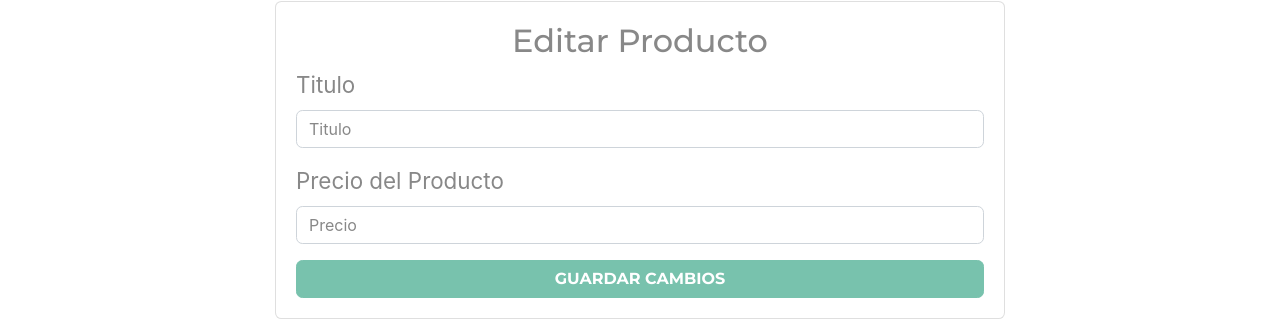
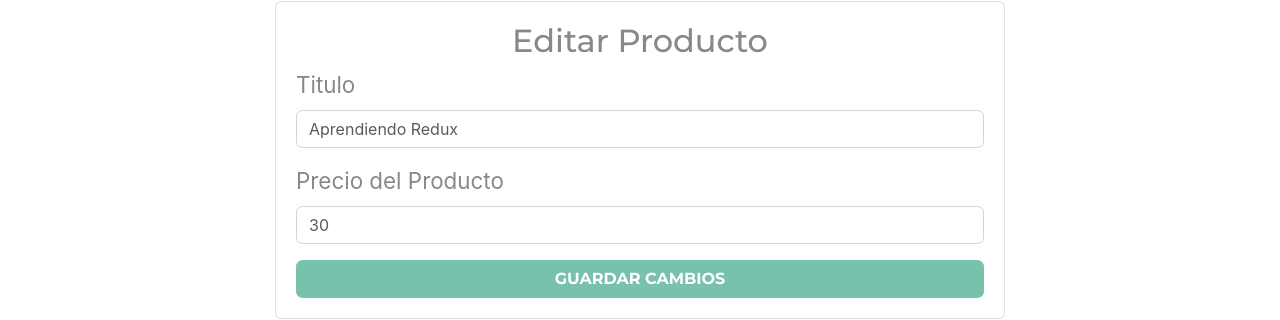
Before and after one commit to armandoltx/crudredux, a React (Create React App) app: page /productos/editar/1 in a window 1280 px wide. Shown: the part 119-439 px from the top of the page. Built offline with nearby package versions, Linux system fonts and the light colour scheme; data requests are answered from the project's data file.

Commit message:
234 Colocando el producto a editar en el formulario y agregando la accion si hay un error

```diff
--- a/src/componentes/EditarProducto.js
+++ b/src/componentes/EditarProducto.js
@@ -1,26 +1,50 @@
-import React, { useEffect } from 'react';
+import React, { useEffect, Fragment } from 'react';
 
 //REDUX
-import { useDispatch } from 'react-redux';
+import { useDispatch, useSelector } from 'react-redux';
+
+// useSelector es lo que nos permite acceder al state
 import { obtenerProductoEditarAction } from '../actions/productosActions';
 
 const EditarProducto = ({ match }) => {
 
-  // Dispatch Para Llamar a las acciones
+  //=== Dispatch Para Llamar a las acciones
   const dispatch = useDispatch();
 
-  // Obtener el Id
+  //=== Obtener el Id
   const { id } = match.params;
   // gracias a React Router Dom se agregan una serie de props
   // este match se puede ver en la consola de componentes en google chrome
   // busca el componente inspeccionalo y veras q en los props te aparece match con la id
 
-  // tenemos q usar un useEffect para llamar a la Accion, pq necesitamos que el componente cargue y este listo.
+  //=== tenemos q usar un useEffect para llamar a la Accion, pq necesitamos que el componente cargue y este listo.
   useEffect(() => {
     dispatch(obtenerProductoEditarAction(id))
   }, [dispatch, id]); // pasan a ser dependencias tanto dispatch como id para q esto ocurra cuando esto cambia
 
+  //=== Acceder al state
+  const producto = useSelector( state => state.productos.producto);
+  // para saber como acceder al producto nos vamos a la pestana de redux en el browser y miramos el state.
+  // veremos q se accede asi => "state.productos.producto"
+
+  //=== Si hay un error
+  const error = useSelector(state => state.productos.error);
+
+  // cuando carga la API, nos da un error, pq no puede acceder al producto, pq va mas lenta la llamada a la API
+  // nos da el error de q el producto no es defined
+  if(!producto) return 'Cargando...';
+
+
+
+
+
+
   return (
+    <Fragment>
+      {error
+      ?
+        <div className="font-weight-bold alert alert-danger text-center mt-4">Hubo un error, intenta de nuevo!</div>
+      :
         <div>
           <div className="row justify-content-center mt-5">
             <div className="col-md-8">
@@ -34,6 +58,7 @@ const EditarProducto = ({ match }) => {
                         type="text"
                         className="form-control"
                         placeholder="Titulo"
+                        defaultValue={producto.nombre}
                       />
                     </div>
                     <div className="form-group">
@@ -42,17 +67,19 @@ const EditarProducto = ({ match }) => {
                         type="text"
                         className="form-control"
                         placeholder="Precio"
+                        defaultValue={producto.precio}
                       />
                     </div>
 
                     <button type="submit" className="btn btn-primary font-weight-bold text-uppercase d-block w-100">Guardar Cambios</button>
                   </form>
-
                 </div>
               </div>
             </div>
           </div>
         </div>
+      }
+    </Fragment>
   );
 };
 
--- a/src/reducers/productosReducer.js
+++ b/src/reducers/productosReducer.js
@@ -20,7 +20,10 @@ import {
 const initialState = {
   productos: [],
   error: null,
-  loading: false
+  loading: false,
+  producto: {} // agregamos esto pq al llamar al producto desde el componente editar, nos enseña el producto
+  // anterior, pq estamos agregando una propiedad nueva llamada producto, q no es parte del state inicial, por
+  // eso hay que agregarlo.
 }
 
 export default function(state = initialState, action) {
@@ -48,7 +51,8 @@ export default function(state = initialState, action) {
     case COMENZAR_DESCARGA_PRODUCTOS:
       return {
         ...state,
-        loading: true
+        loading: true,
+        producto: {}, // hay q agregarlo aqui tb pq al editar y voler atras y volver a editar hay q vaciarlo
       }
     case DESCARGA_PRODUCTOS_EXITOSA:
       // esta se hara usando axios
@@ -56,14 +60,16 @@ export default function(state = initialState, action) {
         ...state,
         productos: action.payload,
         error: null,
-        loading: false
+        loading: false,
+        producto: {}, // hay q agregarlo aqui tb pq al editar y voler atras y volver a editar hay q vaciarlo
       }
     case DESCARGA_PRODUCTOS_ERROR:
       return {
         ...state,
         productos: [],
         error: true,
-        loading: false
+        loading: false,
+        producto: {}, // hay q agregarlo aqui tb pq al editar y voler atras y volver a editar hay q vaciarlo
       }
     case OBTENER_PRODUCTO_ELIMINAR:
       return {
```
Lines whose indentation alone changed are shown as unchanged.
